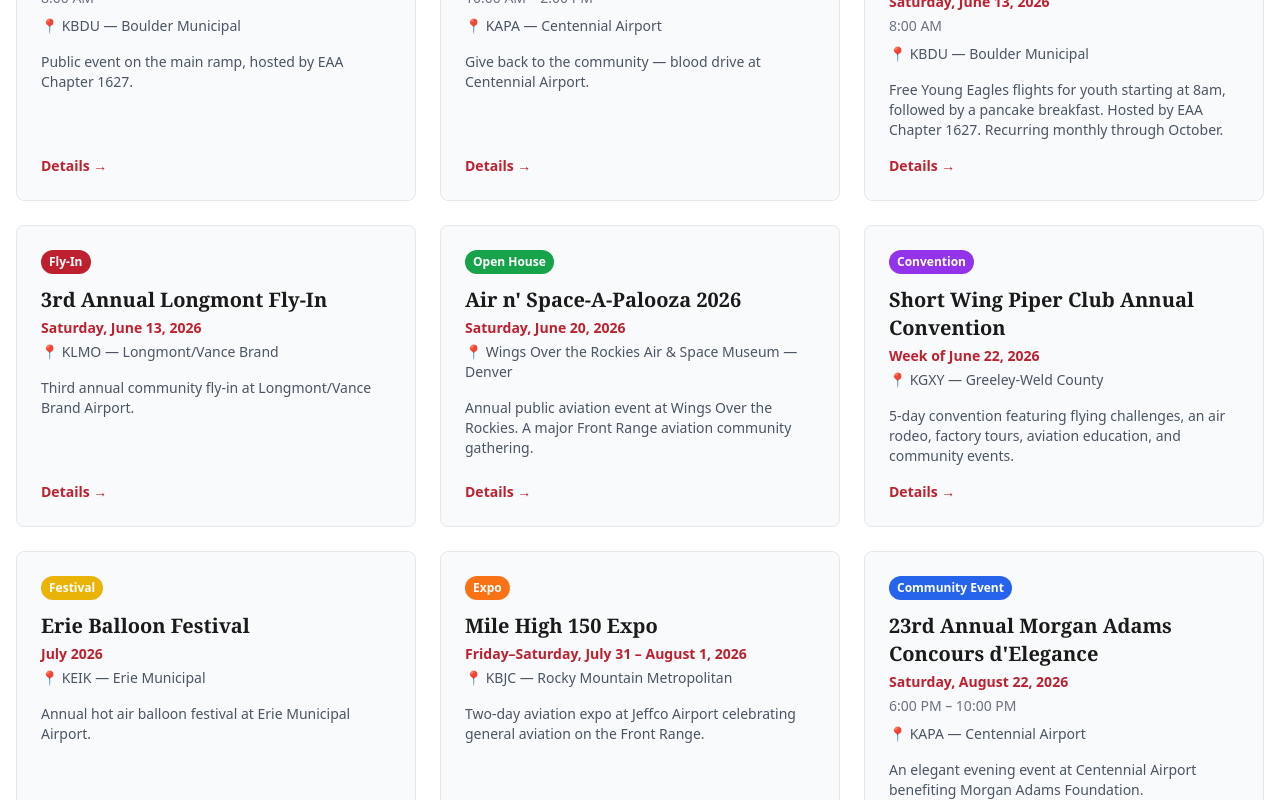
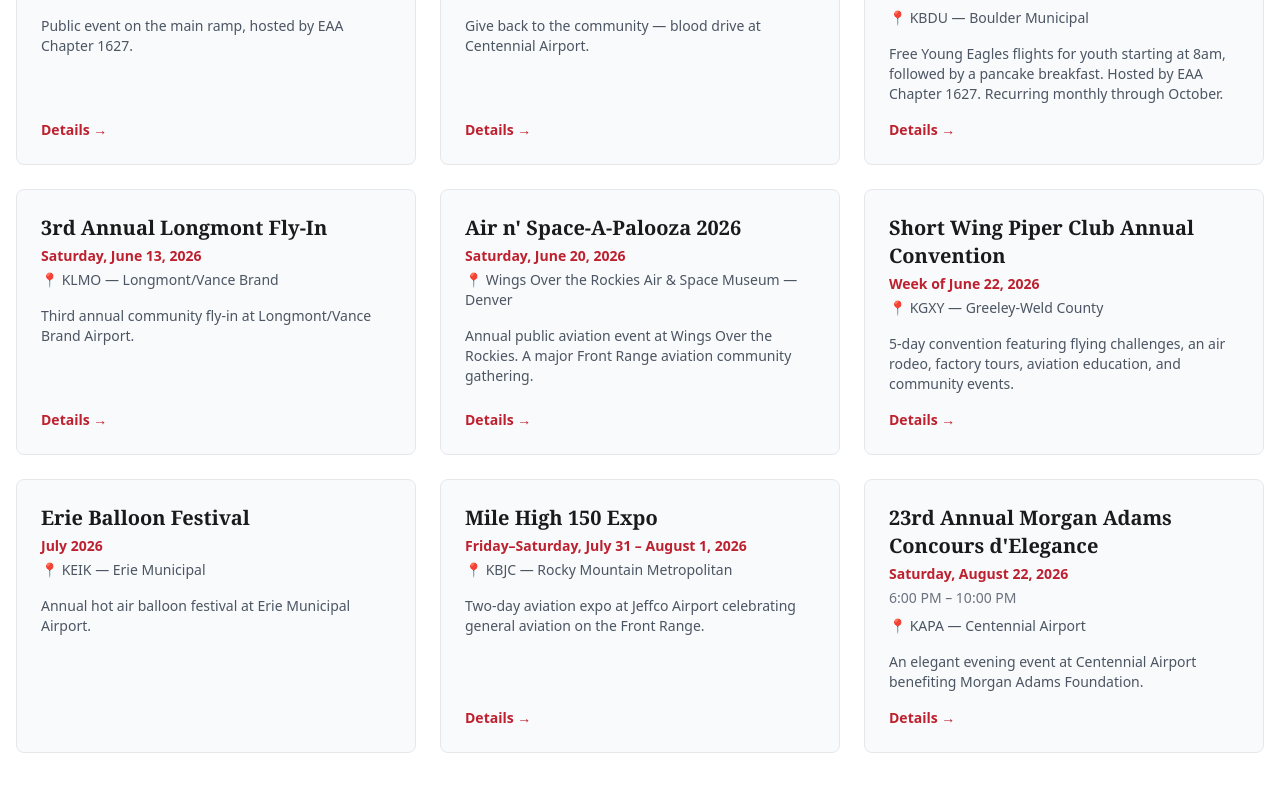
Before and after one commit to 908zeox-bot/platte-valley-airpark, a Next.js app: page / in a window 1280 px wide. Shown: the part 4123-4923 px from the top of the page. Built offline with nearby package versions, Linux system fonts and the light colour scheme.

Commit message:
Remove event type labels from Front Range Aviation Events section

```diff
--- a/src/components/RegionalEvents.tsx
+++ b/src/components/RegionalEvents.tsx
@@ -12,19 +12,6 @@
 
 interface RegionalEventsProps {
   events: RegionalEvent[];
-}
-
-const typeColors: Record<string, string> = {
-  'Fly-In': 'bg-airpark-red text-white',
-  'Community Event': 'bg-blue-600 text-white',
-  'Convention': 'bg-purple-600 text-white',
-  'Open House': 'bg-green-600 text-white',
-  'Festival': 'bg-yellow-500 text-white',
-  'Expo': 'bg-orange-500 text-white',
-  'EAA Chapter': 'bg-teal-600 text-white',
-  'Airshow': 'bg-airpark-red text-white',
-  'Other': 'bg-gray-500 text-white',
-  'Pancake Breakfast': 'bg-yellow-600 text-white',
 }
 
 const RegionalEvents = ({ events }: RegionalEventsProps) => {
@@ -42,11 +29,6 @@
         <div className="grid grid-cols-1 md:grid-cols-2 lg:grid-cols-3 gap-6">
           {events.map(event => (
             <div key={event.id} className="bg-gray-50 rounded-lg p-6 border border-gray-200 flex flex-col">
-              <div className="flex items-start justify-between mb-3">
-                <span className={`text-xs font-semibold px-2 py-1 rounded-full ${typeColors[event.event_type] ?? 'bg-gray-500 text-white'}`}>
-                  {event.event_type}
-                </span>
-              </div>
               <h3 className="text-xl font-serif font-bold text-dark-charcoal mb-1">{event.name}</h3>
               <p className="text-airpark-red font-semibold text-sm mb-1">{event.dateDisplay}</p>
               {event.time && (
```
Also changed, not shown: 14 other files (tests, documents, lock files or other folders).
